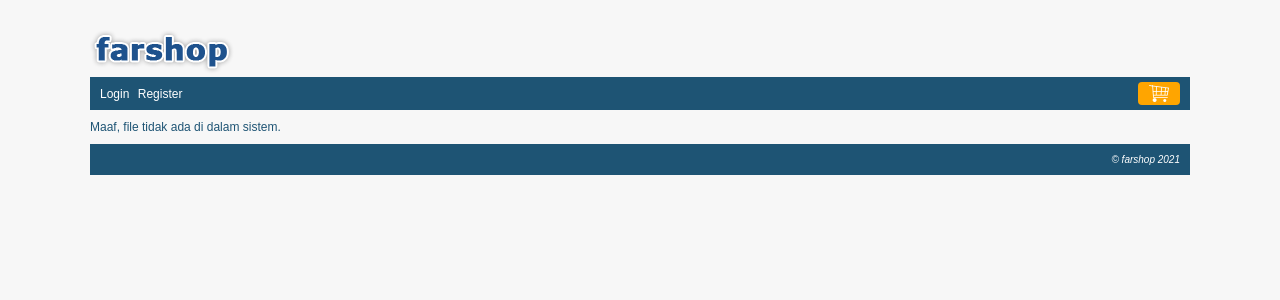
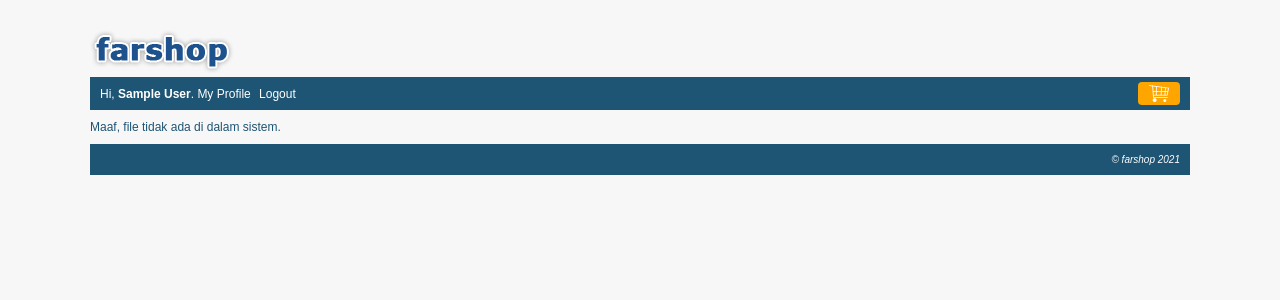
Before and after one commit to rafi1306/farshop, a PHP site: page /farshop/index.php in a window 1280 px wide. Shown: the top 300 px of the page. Run offline with PHP 8.4, Linux system fonts and the light colour scheme; the visitor is signed in with stand-in values (Sample User, id 1).

Commit message:
menambahkan menu user dan logout

```diff
--- a/css/style.css
+++ b/css/style.css
@@ -25,6 +25,7 @@ body {
 
 #container #header #menu #user {
     float: left;
+    color: white;
 }
 
 #container #header #menu #user a {
--- a/index.php
+++ b/index.php
@@ -25,8 +25,17 @@
             </a>
             <div id="menu">
                 <div id="user">
-                    <a href="<?php echo BASE_URL."index.php?page=login"; ?>">Login</a>
-                    <a href="<?php echo BASE_URL."index.php?page=register"; ?>">Register</a>
+                    <?php
+                        if($user_id) {
+                            echo "Hi, <b>$nama</b>.
+                                <a href='".BASE_URL."index.php?page=my_profile&module=pesanan&action=list'>My Profile</a>
+                                <a href='".BASE_URL."logout.php'>Logout</a>";
+                        } else {
+                            echo "<a href='".BASE_URL."index.php?page=login'>Login</a>
+                                <a href='".BASE_URL."index.php?page=register'>Register</a>";
+                        }
+                    ?>
+
                 </div>
                 <a href="<?php echo BASE_URL."index.php?page=keranjang"; ?>" id="button-keranjang">
                     <img src="<?php echo BASE_URL."images/cart.png"; ?>" alt="" />
```
Also changed, not shown: logout.php (added, +9 -0 lines).
